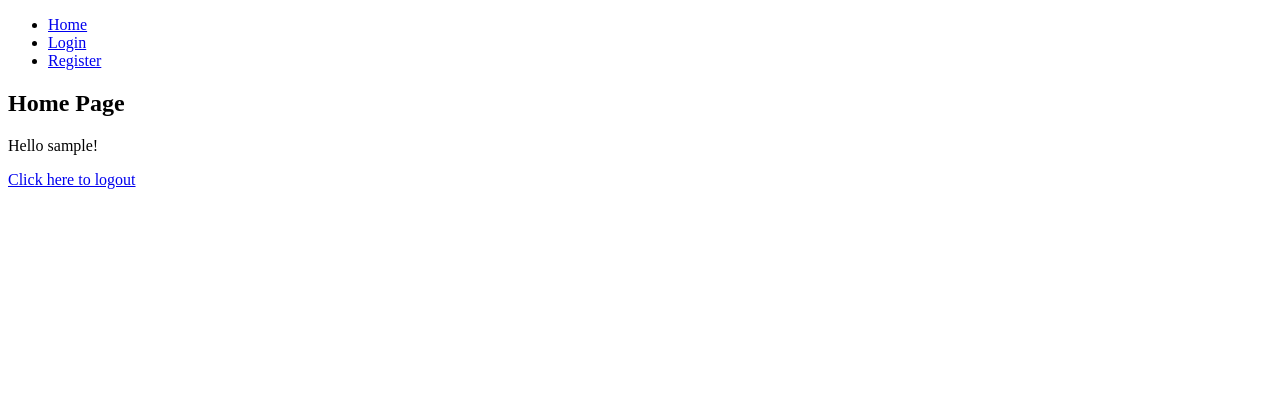
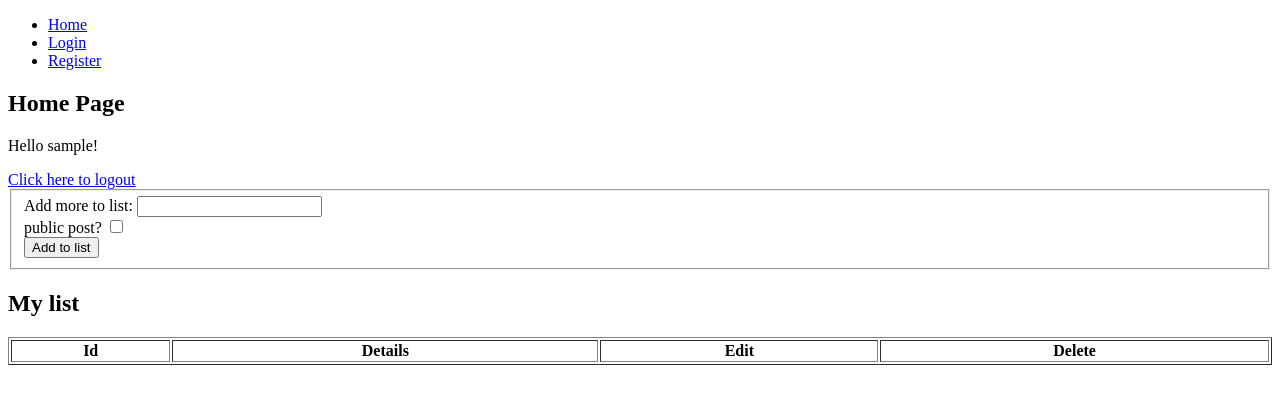
Before and after one commit to leonidasyopan/php-polindo, a PHP site: page /home.php in a window 1280 px wide. Shown: the top 404 px of the page. Run offline with PHP 8.4, Linux system fonts and the light colour scheme; the visitor is signed in with stand-in values (Sample User, id 1); lists and menus that the app fills with data are empty.

Commit message:
Created the home.php file

```diff
--- a/home.php
+++ b/home.php
@@ -30,6 +30,32 @@
         <p>Hello <?php Print "$user"?>!</p> <!-- Displays user's name -->
         <a href="logout.php">Click here to logout</a><br>
 
+        <form action="add.php" method="POST" id="add-item-form">
+            <fieldset>
+                <div class="form-item">
+                    <label for="details">Add more to list:</label>
+                    <input id="details" type="text" name="details">
+                </div>
+                <div class="form-item">
+                    <label for="public">public post? </label>
+                    <input type="checkbox" name="public" id="public" value="yes">
+                </div>
+                <div class="form-example">
+                    <input type="submit" value="Add to list">
+                </div>
+            </fieldset>
+        </form>
+
+        <h2>My list</h2>
+        <table border="1px" width="100%">
+            <tr>
+                <th>Id</th>
+                <th>Details</th>
+                <th>Edit</th>
+                <th>Delete</th>
+            </tr>
+        </table>
+
     </main>
     <footer>
     </footer>
```
